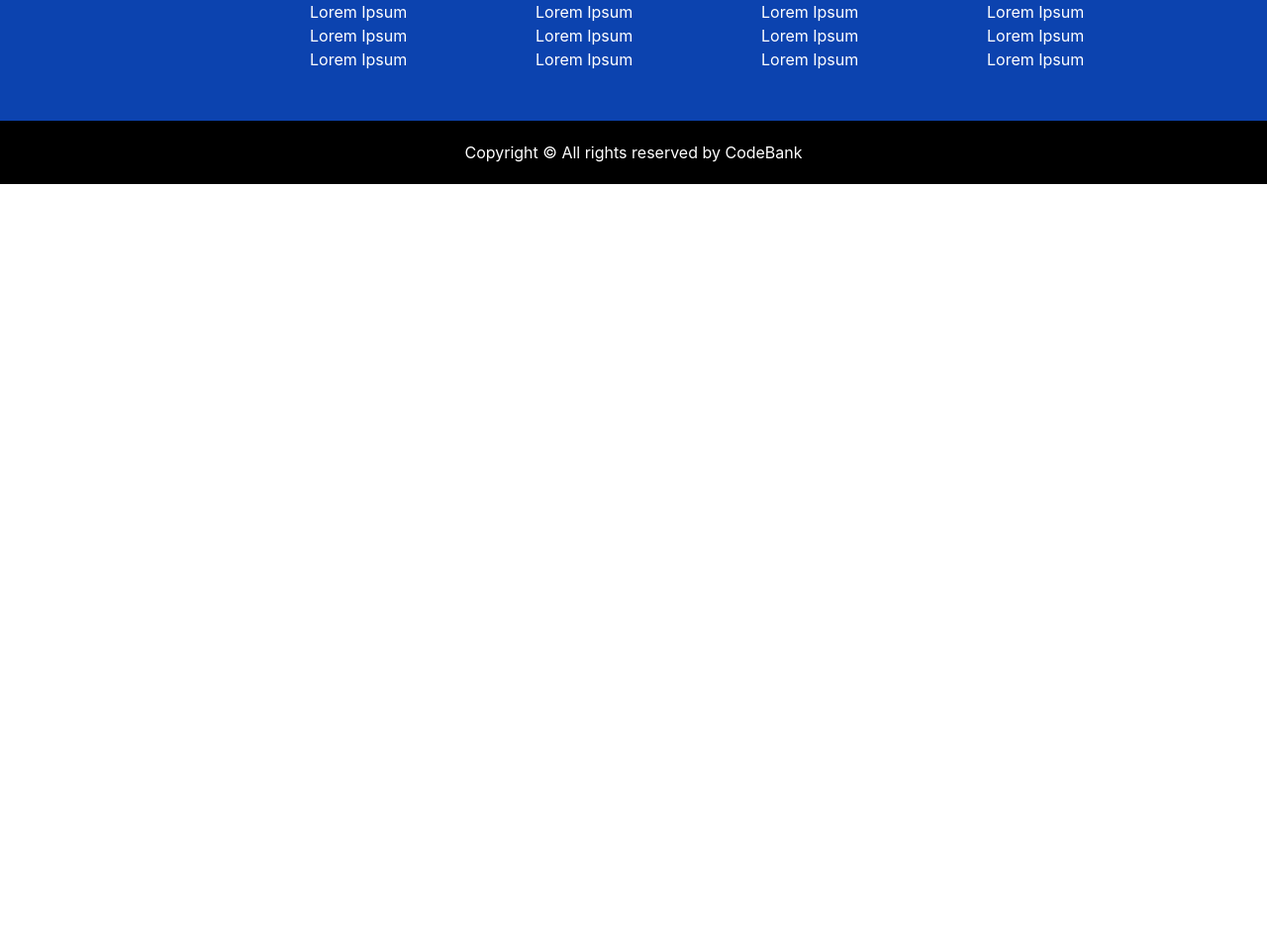
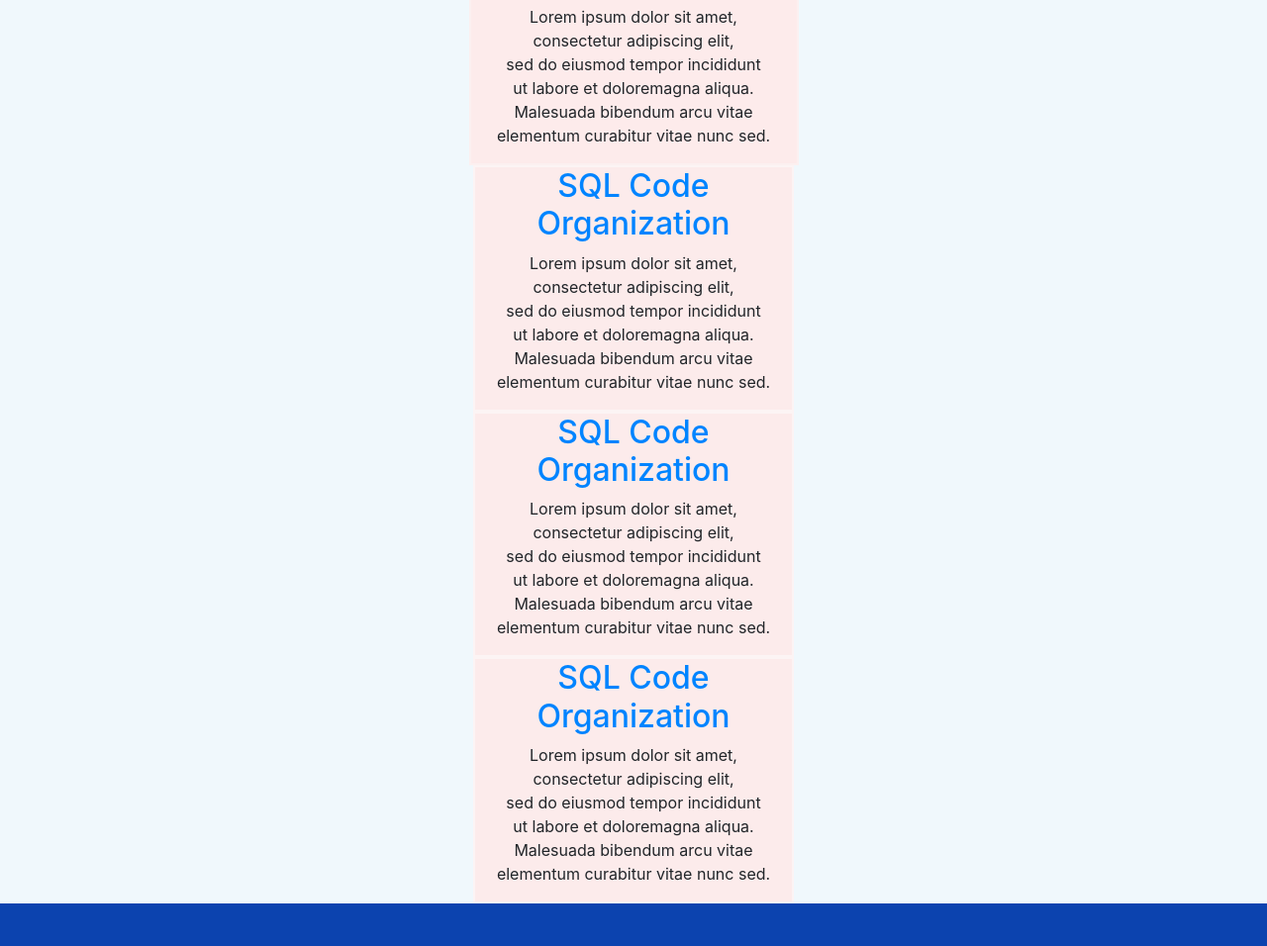
Before and after one commit to Machanga/lux-group-9, a plain HTML site: page index.html in a window 1280 px wide. Shown: the part 1573-2529 px from the top of the page at 99% size. Before the commit the page ends 1775 px from the top, so only its background shows below. Drawn offline with nearby package versions, Linux system fonts and the light colour scheme.

Commit message:
Update index.html

```diff
--- a/index.html
+++ b/index.html
@@ -85,7 +85,53 @@
                 </div>
             </div>
         </section>
-        <section id="sql"></section>
+
+        <section id="sql" style="background-color: rgb(240, 248, 252);">
+            <center><div class="container">
+       <div class="row">
+        <div class="col">236
+    <div style="background-color:rgb(253, 235, 235);width: 30%;border: 2px solid rgb(252, 240, 240);">
+        <h2 style="color: rgb(0, 132, 255);">SQL Code Organization</h2>
+        <p>Lorem ipsum dolor sit amet,<br>
+        consectetur adipiscing elit,<br>
+        sed do eiusmod tempor incididunt<br>
+        ut labore et doloremagna aliqua.<br>
+        Malesuada bibendum arcu vitae<br>
+        elementum curabitur vitae nunc sed.</p>
+        </div>
+        <div class="col">
+    <div style="background-color:rgb(252, 235, 235);width: 30%;border: 2px solid rgb(252, 244, 244);">
+        <h2 style="color: rgb(0, 132, 255);">SQL Code Organization</h2>
+        <p>Lorem ipsum dolor sit amet,<br>
+        consectetur adipiscing elit,<br>
+        sed do eiusmod tempor incididunt<br>
+        ut labore et doloremagna aliqua.<br>
+        Malesuada bibendum arcu vitae<br>
+        elementum curabitur vitae nunc sed.</p>
+        </div>
+
+
+     <div style="background-color:rgb(252, 235, 235);width: 30%;border: 2px solid rgb(252, 244, 244);">
+        <h2 style="color: rgb(0, 132, 255);">SQL Code Organization</h2>
+        <p>Lorem ipsum dolor sit amet,<br>
+        consectetur adipiscing elit,<br>
+        sed do eiusmod tempor incididunt<br>
+        ut labore et doloremagna aliqua.<br>
+        Malesuada bibendum arcu vitae<br>
+        elementum curabitur vitae nunc sed.</p>
+        </div>
+    <div style="background-color:rgb(252, 235, 235);width: 30%;border: 2px solid rgb(252, 244, 244);;">
+        <h2 style="color: rgb(0, 132, 255);">SQL Code Organization</h2>
+        <p>Lorem ipsum dolor sit amet,<br>
+        consectetur adipiscing elit,<br>
+        sed do eiusmod tempor incididunt<br>
+        ut labore et doloremagna aliqua.<br>
+        Malesuada bibendum arcu vitae<br>
+        elementum curabitur vitae nunc sed.</p>
+        </div>
+
+    </center>
+        </section>
     </main>
 
     <footer>
```
